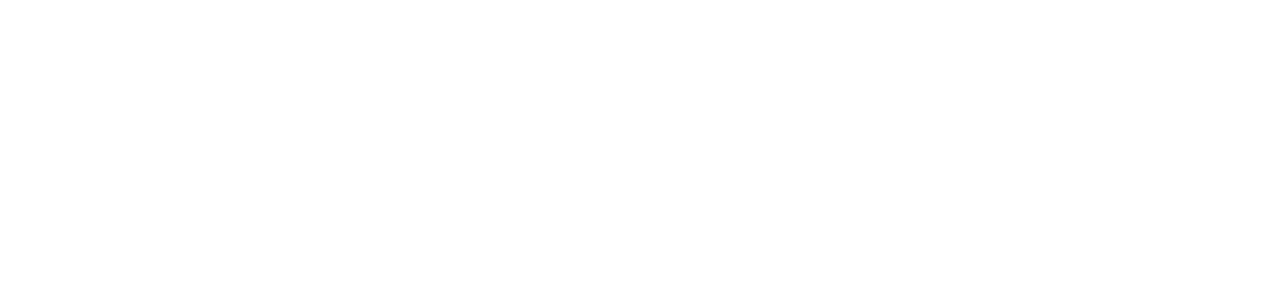
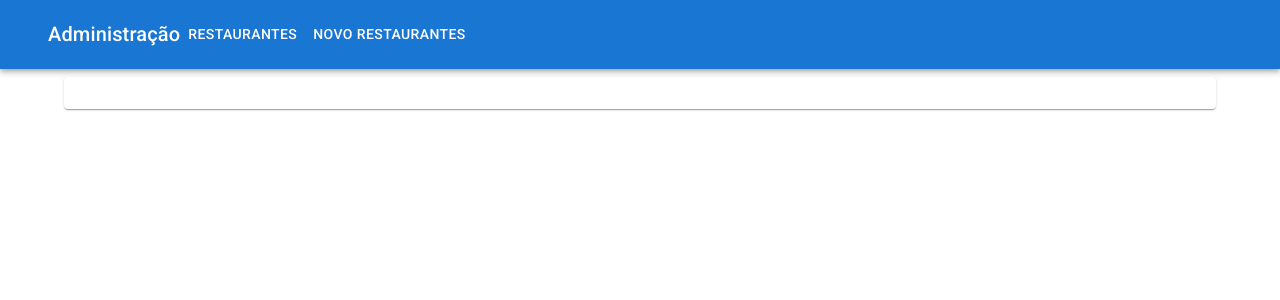
Before and after one commit to AdrianaMendes/alfood, a React (Create React App) app: page /admin in a window 1280 px wide. Before the commit this address had no page. Shown: the top 300 px of the page. Built offline with nearby package versions, Linux system fonts and the light colour scheme; the HTML template or start-up script is replaced by a standard one.

Commit message:
Extraindo o layout base

```diff
--- a/src/App.tsx
+++ b/src/App.tsx
@@ -3,6 +3,7 @@
 import VitrineRestaurantes from './paginas/VitrineRestaurantes';
 import AdministracaoRestaurantes from './paginas/Administracao/Restaurantes/AdministracaoRestaurantes';
 import FormularioRestaurante from './paginas/Administracao/Restaurantes/FormularioRestaurante';
+import PaginaBaseAdmin from './paginas/Administracao/PaginaBaseAdmin';
 
 function App() {
 
@@ -10,9 +11,15 @@
     <Routes>
       <Route path="/" element={<Home />} />
       <Route path="/restaurantes" element={<VitrineRestaurantes />} />
-      <Route path="/admin/restaurantes" element={<AdministracaoRestaurantes />} />
-      <Route path="/admin/restaurantes/novo" element={<FormularioRestaurante />} />
-      <Route path="/admin/restaurantes/:id" element={<FormularioRestaurante />} />
+
+      <Route path='/admin' element={<PaginaBaseAdmin/>}>
+
+        <Route path="restaurantes" element={<AdministracaoRestaurantes />} />
+        <Route path="restaurantes/novo" element={<FormularioRestaurante />} />
+        <Route path="restaurantes/:id" element={<FormularioRestaurante />} />
+
+      </Route>
+
     </Routes>
   );
 }
--- /dev/null
+++ b/src/paginas/Administracao/PaginaBaseAdmin.tsx
@@ -0,0 +1,42 @@
+import { AppBar, Box, Button, Typography, Container, Toolbar, Link, Paper } from "@mui/material";
+import { Outlet, Link as RouterLink } from 'react-router-dom';
+
+const PaginaBaseAdmin = () => {
+    return (
+        <>
+            <AppBar position="static">
+                <Container maxWidth="xl">
+                    <Toolbar>
+                        <Typography variant="h6">
+                            Administração
+                        </Typography>
+                        <Box sx={{ flexGrow: 1 }}>
+                            <Link component={RouterLink} to="/admin/restaurantes">
+                                <Button sx={{ my: 2, color: 'white' }}>
+                                    Restaurantes
+                                </Button>
+                            </Link>
+                            <Link component={RouterLink} to="/admin/restaurantes/novo">
+                                <Button sx={{ my: 2, color: 'white' }}>
+                                    Novo Restaurantes
+                                </Button>
+                            </Link>
+                        </Box>
+                    </Toolbar>
+                </Container>
+            </AppBar>
+
+            <Box>
+                <Container maxWidth="lg" sx={{ mt: 1 }}>
+                    <Paper sx={{ p: 2 }}>
+                        <Outlet />
+                    </Paper>
+                </Container>
+            </Box>
+
+        </>
+    )
+}
+
+
+export default PaginaBaseAdmin;
--- a/src/paginas/Administracao/Restaurantes/FormularioRestaurante.tsx
+++ b/src/paginas/Administracao/Restaurantes/FormularioRestaurante.tsx
@@ -1,9 +1,8 @@
-import { AppBar, Box, Button, TextField, Typography, Container, Toolbar, Link, Paper } from "@mui/material";
+import { Box, Button, TextField, Typography } from "@mui/material";
 import { useEffect, useState } from "react";
 import { useParams } from "react-router-dom";
 import IRestaurante from "../../../interfaces/IRestaurante";
 import http from "../../../http";
-import { Link as RouterLink } from 'react-router-dom';
 
 const FormularioRestaurante = () => {
 
@@ -44,33 +43,6 @@
     }
 
     return (
-        <>
-            <AppBar position="static">
-                <Container maxWidth="xl">
-                    <Toolbar>
-                        <Typography variant="h6">
-                            Administração
-                        </Typography>
-                        <Box sx={{ flexGrow: 1 }}>
-                            <Link component={RouterLink} to="/admin/restaurantes">
-                                <Button sx={{ my: 2, color: 'white' }}>
-                                    Restaurantes
-                                </Button>
-                            </Link>
-                            <Link component={RouterLink} to="/admin/restaurantes/novo">
-                                <Button sx={{ my: 2, color: 'white' }}>
-                                    Novo Restaurantes
-                                </Button>
-                            </Link>
-                        </Box>
-                    </Toolbar>
-                </Container>
-            </AppBar>
-
-            <Box>
-                <Container maxWidth="lg" sx={{ mt: 1 }}>
-                    <Paper sx={{ p: 2 }}>
-
         <Box sx={{ display: 'flex', flexDirection: 'column', alignItems: 'center', flexFlow: 1 }}>
             <Typography component="h1" variant="h6">Formulário de Restaurantes</Typography>
             <Box component="form" sx={{ width: '100%' }} onSubmit={aoSubmeterForm}>
@@ -85,12 +57,6 @@
                 <Button sx={{ marginTop: 1 }} type="submit" fullWidth variant="outlined">Salvar</Button>
             </Box>
         </Box>
-
-                    </Paper>
-                </Container>
-            </Box>
-
-        </>
     )
 }
 
```
Lines whose indentation alone changed are shown as unchanged.
